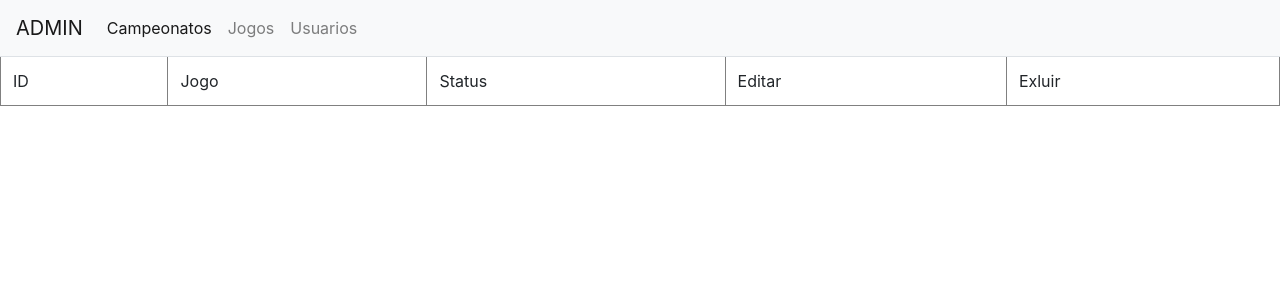
After one commit to joaogabriel01/Projeto---IFCamp, a Flask app: template ifcamp/templates/admin/jogos.html in a window 1280 px wide. The commit adds this page. Shown: the top 300 px of the page. Run offline with Flask 2, Linux system fonts and the light colour scheme; the template is opened without the code that fills it, so the values that code supplies are empty; some libraries are stand-ins or nearby versions.

Commit message:
Terminando projeto

```diff
--- a/ifcamp/app.py
+++ b/ifcamp/app.py
@@ -1,8 +1,9 @@
+from datetime import time
 from flask import Flask, render_template, request,redirect,session, flash
 
 
-from ifcamp.ext.dao import UserDao, CampDao, JogoDao
-from ifcamp.ext.models import Usuario, Campeonato, Jogo
+from ifcamp.ext.dao import TimeCampDao, TimeDao, UserDao, CampDao, JogoDao
+from ifcamp.ext.models import Time, Usuario, Campeonato, Jogo
 
 from flask_mysqldb import MySQL
 
@@ -25,6 +26,8 @@ db = MySQL(app)
 user_dao = UserDao(db)
 campeonato_dao = CampDao(db)
 jogo_dao = JogoDao(db)
+time_dao = TimeDao(db)
+time_camp_dao = TimeCampDao(db)
 
 
 
@@ -82,9 +85,13 @@ def criar_camp():
 
     nome = request.form['nome']
     jogo = request.form['jogo']
+    qtd = request.form['qtd_jogadores']
+    data = request.form['data_campeonato']
+    data = data + ' 9:00:00'
     jogo_id = jogo_dao.buscar_id_por_nome(jogo)
     premio = request.form['premio']
-    campeonato = Campeonato(nome,premio,jogo_id)
+    campeonato = Campeonato(nome,premio,jogo_id,qtd,data)
+    print(campeonato.getData())
     campeonato_dao.salvar(campeonato)
     return redirect('/')
 
@@ -106,15 +113,45 @@ def campeonato():
     jogos = []
     dados = campeonato_dao.buscar_camp()
     for i in dados:
-        jogo = jogo_dao.buscar_um(i[3])
+        jogo = jogo_dao.buscar_um(i[4])
         jogo=jogo[1]
-        camp.append(Campeonato(i[0],i[1],jogo,i[2]))
+        camp.append(Campeonato(i[0],i[1],i[2],jogo,i[3],i[5]))
 
     dados = jogo_dao.buscar()
     for i in dados:
         jogos.append(i)
 
     return render_template('campeonato.html',camp = camp, jogos=jogos)
+
+@app.route('/cadastrar_time', methods=['POST'],)
+def cadastrar_time():
+    id = request.form['id']
+    qtd = request.form['qtd']
+    print(qtd)
+
+    return render_template('cadastrar_time.html',qtd = int(qtd),id = int(id))
+
+@app.route('/registra_time',methods=['POST'],)
+def registra_time():
+    nome = request.form['nomeTime']
+    id_camp = request.form['idcamp']
+
+    jogadores = []
+    for i in request.form:
+        jogadores.append(request.form[i])
+    del[jogadores[0]]
+    del[jogadores[0]]
+    time = Time(1,nome,jogadores)
+    time_dao.criar(time)
+    time_dao.insere_jogadores(time)
+
+    time_camp_dao.criar(time,id_camp)
+
+
+
+    return render_template('sucesso.html')
+    # time = Time(1,nome,)
+
 
 @app.route('/admin')
 def admin():
@@ -127,6 +164,7 @@ def admin_usuarios():
     if usuarios is None:
         usuarios = []
     return render_template('admin/usuarios.html', usuarios = usuarios)
+
 
 @app.route('/admin/altera_usuario/<int:id>')
 def altera_usuario(id):
@@ -152,3 +190,65 @@ def excluir_usuario(id):
 
 if __name__ == '__main__':
     app.run()
+
+
+
+@app.route('/admin/jogos')
+def admin_jogos():
+    jogos_dados = jogo_dao.buscar()
+
+    jogos = []
+    for i in jogos_dados:
+        jogo = Jogo(i[1],i[2],i[0])
+        jogos.append(jogo)
+    if jogos is None:
+        jogos = []
+    print(jogos_dados)
+    print(jogos)
+    return render_template('admin/jogos.html', jogos = jogos)
+
+@app.route('/admin/altera_jogo/<int:id>')
+def altera_jogo(id):
+    jogo = jogo_dao.buscar_um(id)
+    print(jogo)
+    novo_jogo = Jogo(jogo[1],jogo[2],jogo[0])
+    return render_template('admin/altera_jogo.html', jogo=novo_jogo)
+
+@app.route('/admin/realiza_atualizacao_jogo', methods=['POST'],)
+def realiza_atualizacao_jogo():
+    id_jogo = request.form['id']
+    nome = request.form['nome']
+    status = request.form['status']
+    jogo = Jogo(nome,status,id_jogo)
+    jogo_dao.atualiza(jogo)
+    return redirect('/admin')
+
+@app.route('/admin/excluir_jogo/<int:id>')
+def excluir_jogo(id):
+    jogo_dao.excluir_jogo_id(id)
+    return redirect('/admin')
+
+
+@app.route('/admin/campeonatos')
+def admin_campeonatos():
+    camp = []
+    dados = campeonato_dao.buscar_camp()
+
+
+    for i in dados:
+        jogo = jogo_dao.buscar_um(i[4])
+        jogo=jogo[1]
+        camp.append(Campeonato(i[0],i[1],i[2],jogo,i[3],i[5]))
+
+    return render_template('admin/campeonatos.html', camp = camp)
+
+@app.route('/admin/altera_campeonato/<int:id>')
+def altera_campeonato(id):
+    camp = campeonato_dao.buscar_um_camp(id)
+    editar_camp = Campeonato(camp[0],camp[1],camp[2],camp[4],camp[3],camp[5])
+    return render_template('admin/altera_campeonato.html', camp=editar_camp)
+
+@app.route('/admin/excluir_campeonato/<int:id>')
+def excluir_campeonato(id):
+    campeonato_dao.excluir_camp(id)
+    return redirect('/admin')
--- a/ifcamp/ext/dao.py
+++ b/ifcamp/ext/dao.py
@@ -1,14 +1,16 @@
 from ifcamp.ext.models import Usuario, Campeonato, Transforma
-SQL_CRIA_CAMPEONATO = 'insert into tb_campeonatos(nome, premio, idJogos,idStatus) values (%s, %s, %s,1)'
+SQL_CRIA_CAMPEONATO = 'insert into tb_campeonatos(nome, premio, idJogos, qtdJogTime, idStatus, dataCamp) values (%s, %s, %s,%s,%s,%s)'
 SQL_ATUALIZA_CAMPEONATO = 'UPDATE tb_campeonatos SET nome=%s, premio=%s, idJogos=%s, idStatus=%s where idCampeonato=%s'
-SQL_BUSCA_CAMP = 'SELECT nome, premio, dataCamp, idJogos from tb_campeonatos'
+SQL_BUSCA_CAMP = 'SELECT idCampeonato ,nome, premio, qtdJogTime, idJogos, dataCamp from tb_campeonatos'
+SQL_BUSCA_UM_CAMP = 'SELECT idCampeonato ,nome, premio, qtdJogTime, idJogos, dataCamp from tb_campeonatos where idCampeonato = %s'
+SQL_EXCLUIR_CAMP = 'DELETE from tb_campeonatos where idCampeonato=%s'
 
 class CampDao:
     def __init__(self,db):
         self.__db=db
     def salvar(self,campeonato):
         cursor = self.__db.connection.cursor()
-        cursor.execute(SQL_CRIA_CAMPEONATO, (campeonato._nome,campeonato._premio,campeonato._jogo))
+        cursor.execute(SQL_CRIA_CAMPEONATO, (campeonato._nome,campeonato._premio,campeonato._jogo,campeonato._qtdJogTime,campeonato._status,campeonato._data))
         cursor._id = cursor.lastrowid
         self.__db.connection.commit()
         return campeonato
@@ -21,6 +23,15 @@ class CampDao:
         dados = Transforma.transformaStr(dados)
         print("dados = {}".format(dados))
         return dados
+    def buscar_um_camp(self,id):
+        cursor = self.__db.connection.cursor()
+        cursor.execute(SQL_BUSCA_UM_CAMP,(id,))
+        dados = cursor.fetchone()
+        return dados
+    def excluir_camp(self,id):
+        cursor = self.__db.connection.cursor()
+        cursor.execute(SQL_EXCLUIR_CAMP,(id,))
+        return 1
 
 
 SQL_CRIA_USUARIO = 'INSERT INTO tb_usuarios(usuario, senha, idTipoUsuario ) SELECT %s, %s, %s FROM DUAL WHERE NOT EXISTS(SELECT usuario FROM tb_usuarios WHERE usuario = %s)'
@@ -91,9 +102,11 @@ class UserDao:
 
 
 SQL_CRIA_JOGO = 'INSERT INTO tb_jogos(Nome,idStatus) SELECT %s,1 FROM DUAL WHERE NOT EXISTS(SELECT Nome FROM tb_jogos WHERE Nome = %s)'
-SQL_BUSC_JOGO_1= 'SELECT idJogos, Nome from tb_jogos where idJogos=%s'
-SQL_BUSC_JOGO= 'SELECT idJogos, Nome from tb_jogos'
+SQL_BUSC_JOGO_1= 'SELECT idJogos, Nome, idStatus from tb_jogos where idJogos=%s'
+SQL_BUSC_JOGO= 'SELECT idJogos, Nome, idStatus from tb_jogos'
 SQL_BUSC_ID_JOGO= 'SELECT idJogos from tb_jogos where Nome=%s'
+SQL_EXCLUIR_JOGO_ID = 'DELETE FROM tb_jogos where idJogos=%s'
+SQL_ATUALIZA_JOGO = 'UPDATE tb_jogos SET Nome=%s, idStatus=%s where idJogos=%s'
 class JogoDao:
     def __init__(self,db):
         self.__db=db
@@ -108,7 +121,7 @@ class JogoDao:
 
     def buscar_um(self,jogo):
         cursor = self.__db.connection.cursor()
-        cursor.execute(SQL_BUSC_JOGO_1,(jogo))
+        cursor.execute(SQL_BUSC_JOGO_1,(jogo,))
         dados = cursor.fetchone()
         print(dados)
         return dados
@@ -125,3 +138,52 @@ class JogoDao:
         dados = cursor.fetchone()
         print(dados)
         return dados[0]
+
+    def excluir_jogo_id(self,id):
+        cursor = self.__db.connection.cursor()
+        cursor.execute(SQL_EXCLUIR_JOGO_ID,(id,))
+        self.__db.connection.commit()
+        return 1
+
+    def atualiza(self,jogo):
+        cursor = self.__db.connection.cursor()
+        cursor.execute(SQL_ATUALIZA_JOGO, (jogo._jogo,jogo._status,))
+        self.__db.connection.commit()
+
+
+SQL_CRIA_TIME = 'INSERT INTO tb_times(nome) values(%s)'
+SQL_RETORNA_ID_NOME = 'SELECT idTime from tb_times where nome = %s'
+SQL_INSERT_JOGADORES = 'INSERT INTO tb_usuarios_times(idUsuario,idTime) values(%s,%s)'
+class TimeDao:
+    def __init__(self,db):
+        self.__db=db
+    def criar(self,time):
+        cursor = self.__db.connection.cursor()
+        cursor.execute(SQL_CRIA_TIME, (time._nome,))
+        self.__db.connection.commit()
+        return time
+    def insere_jogadores(self,time):
+        cursor = self.__db.connection.cursor()
+        cursor.execute(SQL_RETORNA_ID_NOME, (time._nome,))
+        id_time = cursor.fetchone()
+        for i in time._jogadores:
+            cursor.execute(SQL_INSERT_JOGADORES, (i,id_time[0]))
+        self.__db.connection.commit()
+        return time
+
+
+SQL_CRIA_CAMP_TIME = 'INSERT INTO tb_campeonatos_times(idCampeonato, idtime) values(%s,%s)'
+SQL_RETORNA_ID_NOME = 'SELECT idTime from tb_times where nome = %s'
+class TimeCampDao:
+
+    def __init__(self,db):
+        self.__db=db
+    def criar(self,time,id_camp):
+
+        cursor = self.__db.connection.cursor()
+        cursor.execute(SQL_RETORNA_ID_NOME, (time._nome,))
+        id_time = cursor.fetchone()
+        print(id_time[0])
+        cursor.execute(SQL_CRIA_CAMP_TIME, (id_camp,id_time[0],))
+        self.__db.connection.commit()
+        return time
--- a/ifcamp/prepara_banco.py
+++ b/ifcamp/prepara_banco.py
@@ -26,6 +26,7 @@ criar_tabelas = '''
         `dataCamp` DATETIME,
         `idJogos` INT NOT NULL,
         `idStatus` INT NOT NULL,
+        `qtdJogTime` INT NOT NULL,
         FOREIGN KEY(`idJogos`) REFERENCES `tb_jogos`(`idJogos`),
         FOREIGN KEY(`idStatus`) REFERENCES `tb_status`(`idStatus`) );
     CREATE TABLE `tb_tipo_usuario` (
--- /dev/null
+++ b/ifcamp/templates/admin/jogos.html
@@ -0,0 +1,29 @@
+{% extends "admin/template.html" %}
+{% block conteudo %}
+
+    <table border="1" class="table">
+      <tr>
+        <td>ID</td>
+        <td>Jogo</td>
+        <td>Status</td>
+        <td>Editar</td>
+        <td>Exluir</td>
+      </tr>
+
+      {% for i in jogos %}
+
+        <tr>
+          <td>{{i.getId()}}</td>
+          <td>{{i.getJogo()}}</td>
+          <td>{{i.getStatus()}}</td>
+          <td><a href="{{url_for('altera_jogo', id=i.getId())}}">Editar</a></td>
+          <td><a href="{{url_for('excluir_jogo', id=i.getId())}}">Excluir</a></td>
+
+        </tr>
+
+      {% endfor %}
+
+
+    </table>
+
+{%endblock %}
--- a/ifcamp/templates/admin/template.html
+++ b/ifcamp/templates/admin/template.html
@@ -18,10 +18,10 @@
       <div class="collapse navbar-collapse" id="navbarNav">
         <ul class="navbar-nav">
           <li class="nav-item active">
-            <a class="nav-link" href="#">Campeonatos <span class="sr-only">(current)</span></a>
+            <a class="nav-link" href="{{ url_for('admin_campeonatos')}}">Campeonatos <span class="sr-only">(current)</span></a>
           </li>
           <li class="nav-item">
-            <a class="nav-link" href="#">Jogos</a>
+            <a class="nav-link" href="{{ url_for('admin_jogos')}}">Jogos</a>
           </li>
           <li class="nav-item">
             <a class="nav-link" href="{{ url_for('admin_usuarios')}}">Usuarios</a>
--- /dev/null
+++ b/ifcamp/templates/sucesso.html
@@ -0,0 +1,6 @@
+{% extends "template.html" %}
+{% block conteudo %}
+<div class="container rounded bg-success" style="margin-top:40px; padding:40px; width: 70%;">
+   <h1 style="color: white;">SEU TIME FOI CADASTRADO COM SUCESSO</h1>
+</div>
+{%endblock %}
```
Also changed, not shown: ifcamp/ext/models.py (+26 -4 lines), ifcamp/templates/admin/altera_campeonato.html (added, +12 -0 lines), ifcamp/templates/admin/altera_jogo.html (added, +12 -0 lines), ifcamp/templates/admin/campeonatos.html (added, +29 -0 lines), ifcamp/templates/cadastrar_time.html (added, +27 -0 lines), ifcamp/templates/campeonato.html (+6 -1 lines), ifcamp/templates/novo.html (+6 -1 lines).
